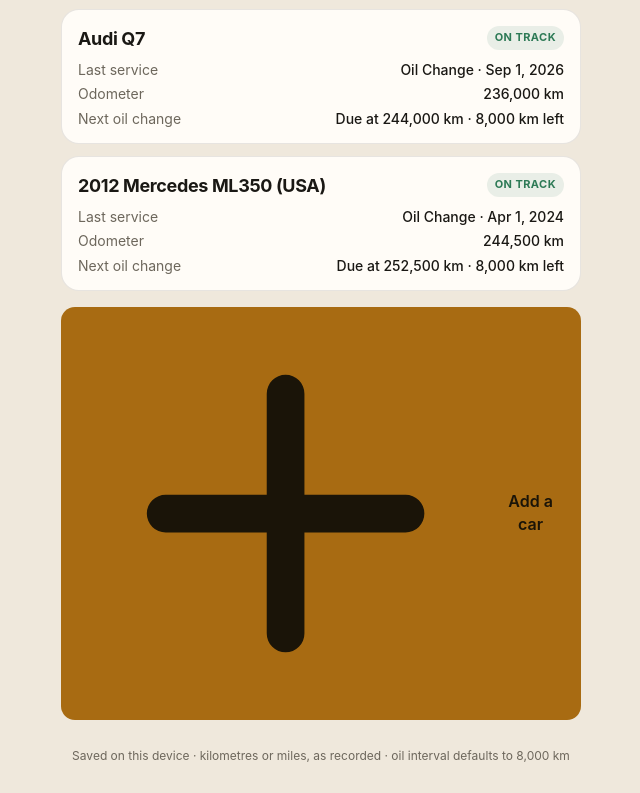
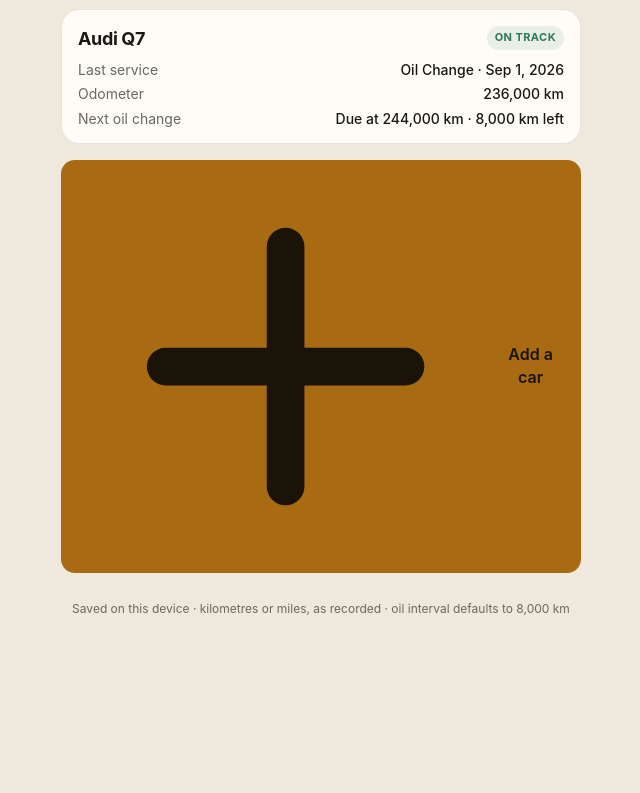
Before and after one commit to danneghi/garage, a plain HTML site: page index.html in a window 1280 px wide. Shown: the part 942-1735 px from the top of the page, without its empty margins (319-959 px from the left). After the commit the page ends 1588 px from the top, so only its background shows below. Drawn offline with Linux system fonts and the light colour scheme.

Commit message:
Remove Mercedes ML350

```diff
--- a/index.html
+++ b/index.html
@@ -383,7 +383,8 @@
   const STORAGE_KEY = "garage-car-maintenance-v1";
   const THEME_KEY = "garage-theme";
   const TIP_KEY = "garage-install-tip-dismissed";
-  const SEED_VERSION = 2;
+  const SEED_VERSION = 3;
+  const REMOVED_CAR_IDS = ["car-ml350"];
   const KM_PER_MILE = 1.60934;
   const LEGACY_NOTES = {
     "car-ridgeline": ["Service history not yet available."]
@@ -1315,45 +1316,6 @@
           "type": "Oil Change",
           "shop": "",
           "km": 236000,
-          "unit": "km",
-          "notes": "",
-          "cost": null
-        }
-      ]
-    },
-    {
-      "id": "car-ml350",
-      "name": "2012 Mercedes ML350 (USA)",
-      "oilIntervalKm": 8000,
-      "specs": "",
-      "notes": "",
-      "services": [
-        {
-          "id": "svc-ml-2024-01",
-          "date": "2024-01-01",
-          "type": "Oil Change",
-          "shop": "",
-          "km": 234266,
-          "unit": "km",
-          "notes": "",
-          "cost": null
-        },
-        {
-          "id": "svc-ml-2024-02",
-          "date": "2024-02-01",
-          "type": "Oil Change",
-          "shop": "",
-          "km": 239000,
-          "unit": "km",
-          "notes": "",
-          "cost": null
-        },
-        {
-          "id": "svc-ml-2024-04",
-          "date": "2024-04-01",
-          "type": "Oil Change",
-          "shop": "",
-          "km": 244500,
           "unit": "km",
           "notes": "",
           "cost": null
@@ -1412,7 +1374,7 @@
       mergedCars.push(ex);
     });
     (data.cars || []).forEach(function (c) {
-      if (!seedIds[c.id]) mergedCars.push(c);
+      if (!seedIds[c.id] && REMOVED_CAR_IDS.indexOf(c.id) === -1) mergedCars.push(c);
     });
     data.cars = mergedCars;
     data.seedVersion = SEED_VERSION;
```
